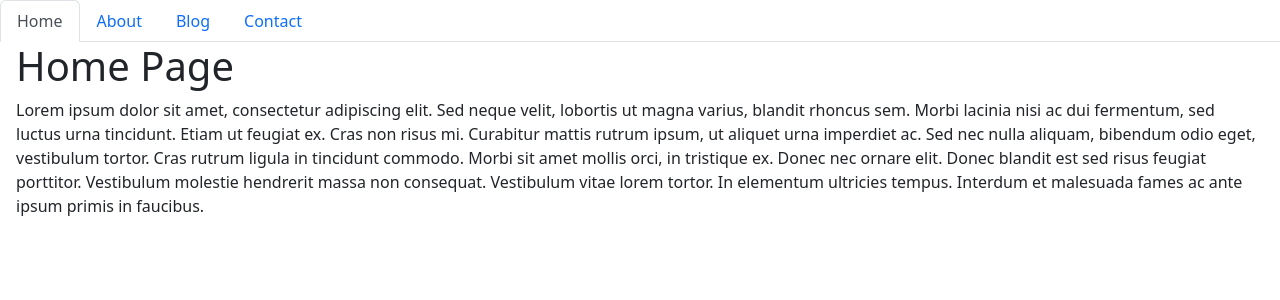
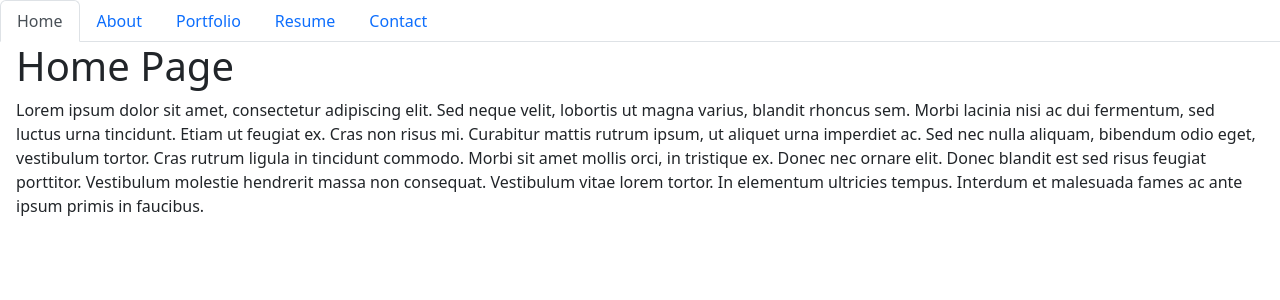
Before and after one commit to NarSulEsz/ReactBasedPortfolio, a React (Vite) app: page / in a window 1280 px wide. Shown: the top 300 px of the page. Built offline with nearby package versions, Linux system fonts and the light colour scheme.

Commit message:
Changed the name of the links in NavTabs

```diff
--- a/src/components/NavTabs.jsx
+++ b/src/components/NavTabs.jsx
@@ -30,9 +30,18 @@
         <Link
           to="/Portfolio"
           // Check to see if the currentPage is `Portfolio`, and if so we use the active link class from bootstrap. Otherwise, we set it to a normal nav-link
-          className={currentPage === '/Blog' ? 'nav-link active' : 'nav-link'}
+          className={currentPage === '/Portfolio' ? 'nav-link active' : 'nav-link'}
         >
-          Blog
+          Portfolio
+        </Link>
+      </li>
+      <li className="nav-item">
+        <Link
+          to="/Resume"
+          // Check to see if the currentPage is `Resume`, and if so we use the active link class from bootstrap. Otherwise, we set it to a normal nav-link
+          className={currentPage === '/Resume' ? 'nav-link active' : 'nav-link'}
+        >
+          Resume
         </Link>
       </li>
       <li className="nav-item">
```
Also changed, not shown: package.json (line endings or trailing spaces).
